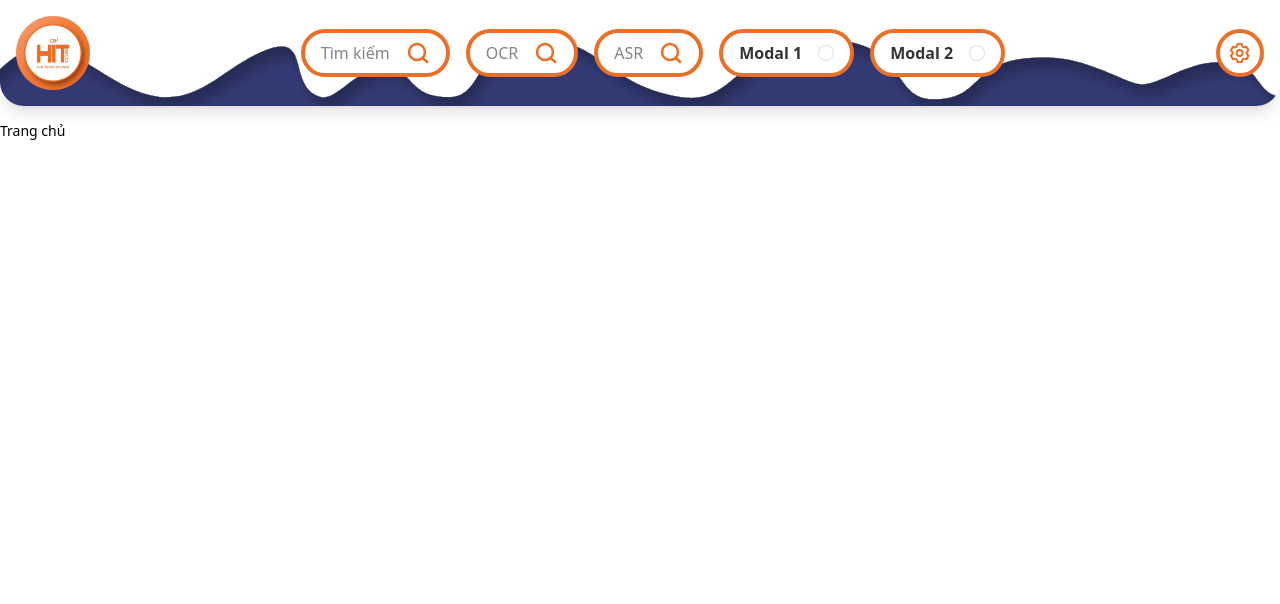
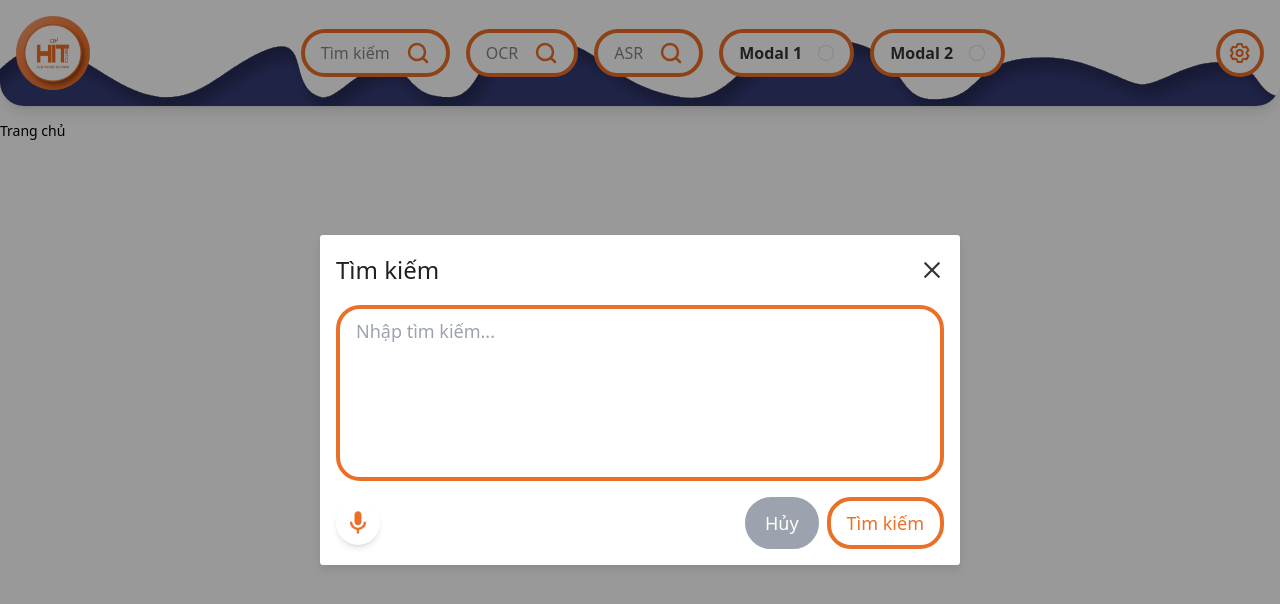
Before and after one commit to kang0408/AI_Challenge_2024, a Vue app: page / in a window 1280 px wide. Both pictures are taken after a click on the element "Tìm kiếm". Shown: the top 604 px of the page. Built offline with nearby package versions, Linux system fonts and the light colour scheme.

Commit message:
feat: add search (#3)

```diff
--- a/src/App.vue
+++ b/src/App.vue
@@ -8,6 +8,10 @@ const themeOverrides = {
   Radio: {
     labelFontWeight: '700',
     labelPadding: '0 16px 0 0'
+  },
+  Card: {
+    paddingHuge: '16px',
+    titleFontSizeHuge: '24px'
   }
 };
 </script>
--- a/src/components/Header/Header.vue
+++ b/src/components/Header/Header.vue
@@ -1,6 +1,7 @@
 <script setup>
 import SearchOption from '@/components/Header/SearchOption.vue';
-import { NRadio } from 'naive-ui';
+import Search from '@components/Search.vue';
+import { NRadio, NModal, NCard } from 'naive-ui';
 import { ref, onMounted, onBeforeUnmount } from 'vue';
 
 const checkedValue = ref(null);
@@ -13,21 +14,35 @@ function toggleMenuHandler() {
   toggleMenu.value = !toggleMenu.value;
 }
 
+const showModal = ref(false);
+const searchOption = ref('');
+function toggleSearchOption(name) {
+  searchOption.value = name;
+  showModal.value = !showModal.value;
+}
+
 const menuPos = ref('');
 const exitPos = ref('');
+const bodyStyle = ref({
+  width: '50%'
+});
+
 function getRes() {
   if (window.innerWidth < 480) {
     menuPos.value = 'top';
     exitPos.value = 'bottom';
     toggleMenu.value = false;
+    bodyStyle.value.width = '100%';
   } else if (window.innerWidth >= 480 && window.innerWidth < 1024) {
     menuPos.value = 'left';
     exitPos.value = 'right';
     toggleMenu.value = false;
+    bodyStyle.value.width = '80%';
   } else {
     menuPos.value = '';
     exitPos.value = '';
     toggleMenu.value = true;
+    bodyStyle.value.width = '50%';
   }
 }
 
@@ -80,9 +95,9 @@ onBeforeUnmount(() => {
           <div
             class="flex items-center gap-4 z-10 m:flex-col m:w-full m:items-end sm:items-start sm:h-full lg:flex-row lg:w-fit"
           >
-            <SearchOption option="Tìm kiếm" />
-            <SearchOption option="OCR" />
-            <SearchOption option="ASR" />
+            <SearchOption option="Tìm kiếm" @click="toggleSearchOption('Tìm kiếm')" />
+            <SearchOption option="OCR" @click="toggleSearchOption('OCR')" />
+            <SearchOption option="ASR" @click="toggleSearchOption('ASR')" />
             <div class="flex items-center gap-4 z-10 m:w-full">
               <div class="border-input m:justify-center">
                 <n-radio
@@ -191,6 +206,27 @@ onBeforeUnmount(() => {
       </div>
     </transition>
   </header>
+  <n-modal v-model:show="showModal">
+    <n-card
+      :title="searchOption"
+      :bordered="false"
+      size="huge"
+      aria-modal="true"
+      :style="bodyStyle"
+    >
+      <template #header-extra>
+        <div class="cursor-pointer" @click="showModal = !showModal">
+          <svg xmlns="http://www.w3.org/2000/svg" class="w-6 h-6" viewBox="0 0 256 256">
+            <path
+              fill="currentColor"
+              d="M208.49 191.51a12 12 0 0 1-17 17L128 145l-63.51 63.49a12 12 0 0 1-17-17L111 128L47.51 64.49a12 12 0 0 1 17-17L128 111l63.51-63.52a12 12 0 0 1 17 17L145 128Z"
+            />
+          </svg>
+        </div>
+      </template>
+      <Search @show-modal="showModal = !showModal" />
+    </n-card>
+  </n-modal>
 </template>
 <style scoped>
 /* Menu animation */
--- /dev/null
+++ b/src/components/Search.vue
@@ -0,0 +1,40 @@
+<script setup>
+import { defineEmits } from 'vue';
+const emits = defineEmits(['showModal']);
+</script>
+
+<template>
+  <div>
+    <div class="border-input !w-full h-44 mb-4">
+      <textarea
+        placeholder="Nhập tìm kiếm..."
+        class="resize-none w-full h-full outline-none text-lg"
+      />
+    </div>
+    <div class="flex items-center justify-between">
+      <div class="bg-white rounded-full shadow-md cursor-pointer hover:opacity-70">
+        <svg xmlns="http://www.w3.org/2000/svg" viewBox="0 0 24 24" class="w-7 h-7 m-2">
+          <path
+            class="fill-primary"
+            d="M12 14q-1.25 0-2.125-.875T9 11V5q0-1.25.875-2.125T12 2t2.125.875T15 5v6q0 1.25-.875 2.125T12 14m-1 7v-3.075q-2.6-.35-4.3-2.325T5 11h2q0 2.075 1.463 3.538T12 16t3.538-1.463T17 11h2q0 2.625-1.7 4.6T13 17.925V21z"
+          />
+        </svg>
+      </div>
+      <div class="flex items-center gap-2">
+        <div
+          class="border-4 border-gray-400 px-4 py-2 bg-gray-400 rounded-full text-white cursor-pointer hover:opacity-70"
+          @click="emits('showModal')"
+        >
+          <p class="text-lg">Hủy</p>
+        </div>
+        <div
+          class="group border-input !w-fit cursor-pointer hover:bg-primary transition-all duration-300 ease-out"
+        >
+          <p class="text-lg text-primary group-hover:text-white">Tìm kiếm</p>
+        </div>
+      </div>
+    </div>
+  </div>
+</template>
+
+<style scoped></style>
```
